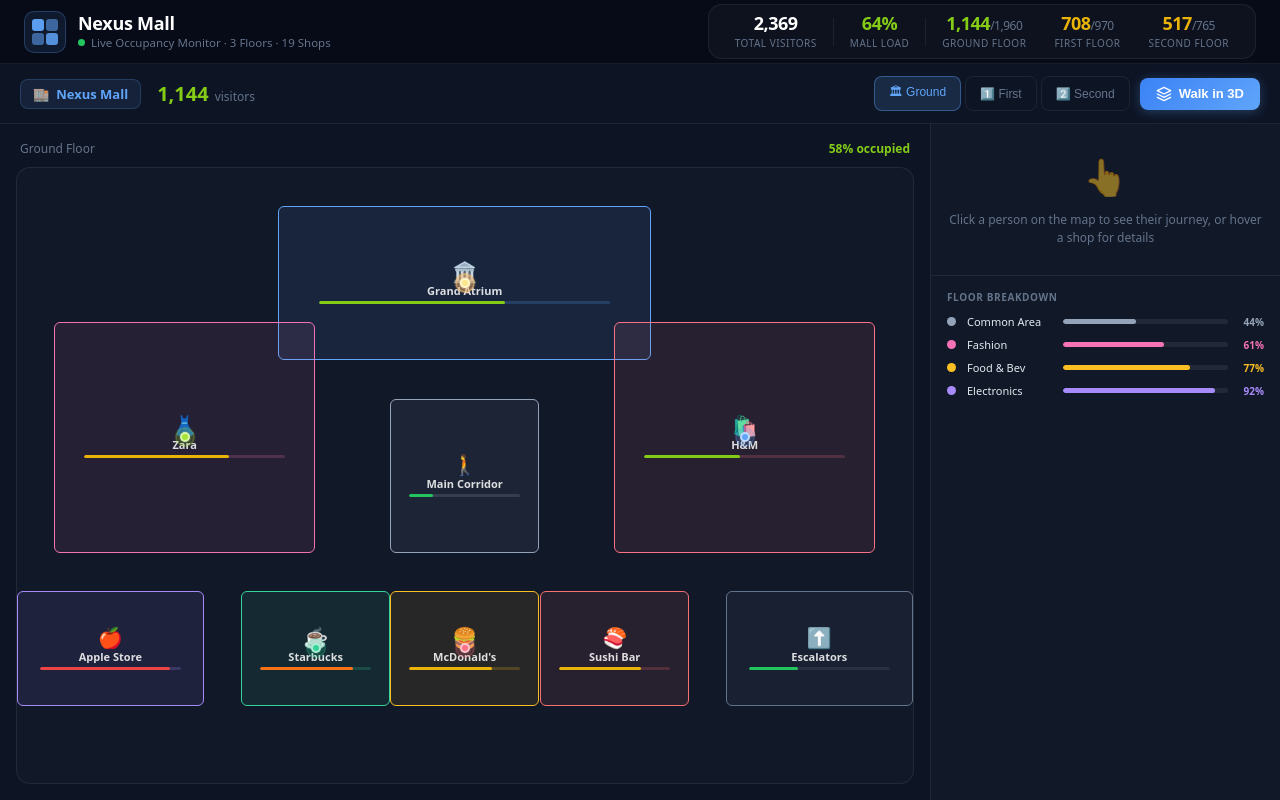
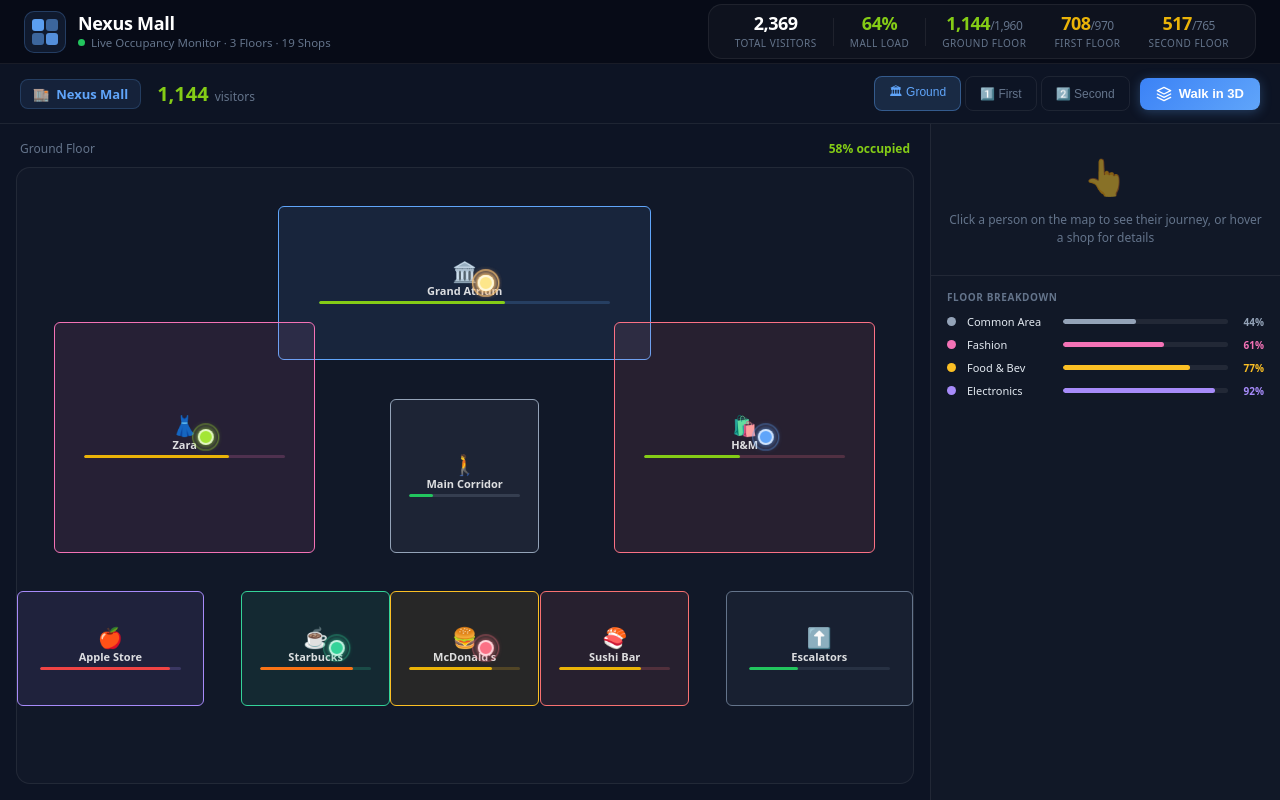
Before and after one commit to rohnraj/CrowdScape-3D, a React (Vite) app in the folder my-app/: page / in a window 1280 px wide. Built offline with nearby package versions, Linux system fonts and the light colour scheme.

Commit message:
dot shifted

```diff
--- a/my-app/src/App.css
+++ b/my-app/src/App.css
@@ -1025,37 +1025,37 @@
 /* ── Person markers on 2D map (static, clickable) ─────────────────────────── */
 .fp-person-marker {
   position: absolute;
-  transform: translate(-50%, -50%);
+  transform: translate(30%, -50%);
   cursor: pointer;
   z-index: 20;
-  width: 18px; height: 18px;
+  width: 26px; height: 26px;
   display: flex; align-items: center; justify-content: center;
 }
 
 .fp-person-marker-dot {
-  width: 10px; height: 10px;
+  width: 16px; height: 16px;
   border-radius: 50%;
   background: var(--person-color);
-  border: 2px solid rgba(255,255,255,0.6);
-  box-shadow: 0 0 6px var(--person-color);
+  border: 2.5px solid rgba(255,255,255,0.7);
+  box-shadow: 0 0 8px var(--person-color);
   transition: transform 0.2s, box-shadow 0.2s;
   z-index: 2;
 }
 
 .fp-person-marker:hover .fp-person-marker-dot {
-  transform: scale(1.4);
-  box-shadow: 0 0 14px var(--person-color);
+  transform: scale(1.3);
+  box-shadow: 0 0 18px var(--person-color);
 }
 
 .fp-person-marker-active .fp-person-marker-dot {
-  transform: scale(1.5);
+  transform: scale(1.4);
   border-color: #fff;
-  box-shadow: 0 0 16px var(--person-color), 0 0 4px #fff;
+  box-shadow: 0 0 20px var(--person-color), 0 0 6px #fff;
 }
 
 .fp-person-marker-pulse {
   position: absolute;
-  width: 18px; height: 18px;
+  width: 26px; height: 26px;
   border-radius: 50%;
   border: 1.5px solid var(--person-color);
   opacity: 0;
```
